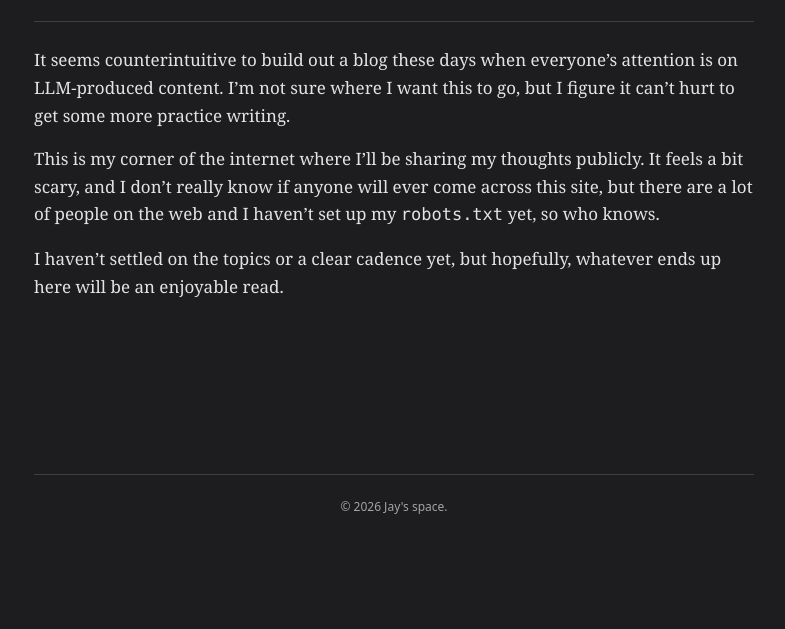
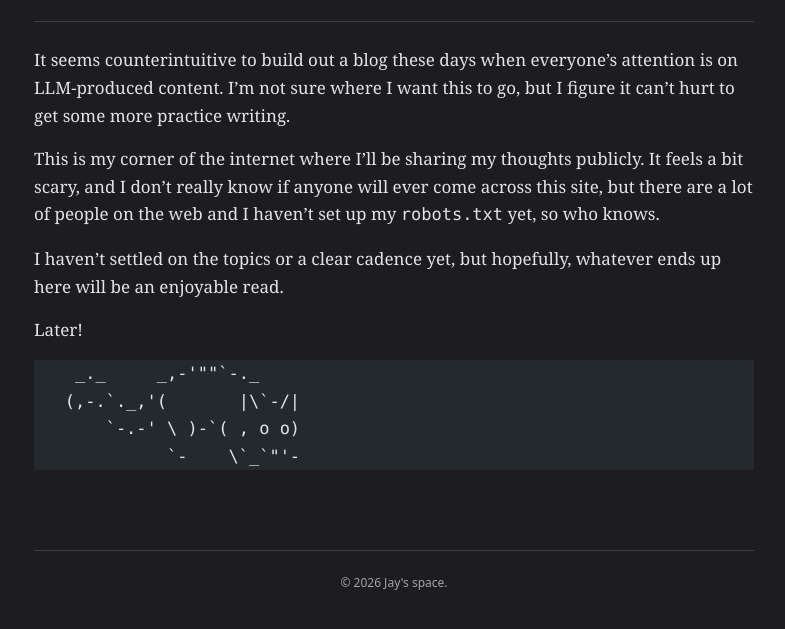
Before and after one commit to Kolajy/personal_site, an Astro site: page /blog/hello-world in a window 1280 px wide. Shown: the part 237-866 px from the top of the page, without its empty margins (246-1031 px from the left). Before the commit the page ends 800 px from the top, so only its background shows below. Built offline with nearby package versions, Linux system fonts and the light colour scheme; Astro itself is replaced by a stand-in of ours; code samples lack their colours.

Commit message:
feat: add later and wave away ascii art to intro post

````diff
--- a/src/content/posts/hello-world.md
+++ b/src/content/posts/hello-world.md
@@ -12,3 +12,12 @@ It seems counterintuitive to build out a blog these days when everyone's attenti
 This is my corner of the internet where I'll be sharing my thoughts publicly. It feels a bit scary, and I don't really know if anyone will ever come across this site, but there are a lot of people on the web and I haven't set up my `robots.txt` yet, so who knows.
 
 I haven't settled on the topics or a clear cadence yet, but hopefully, whatever ends up here will be an enjoyable read.
+
+Later!
+
+```text
+    _._     _,-'""`-._
+   (,-.`._,'(       |\`-/|
+       `-.-' \ )-`( , o o)
+             `-    \`_`"'-
+```
````
